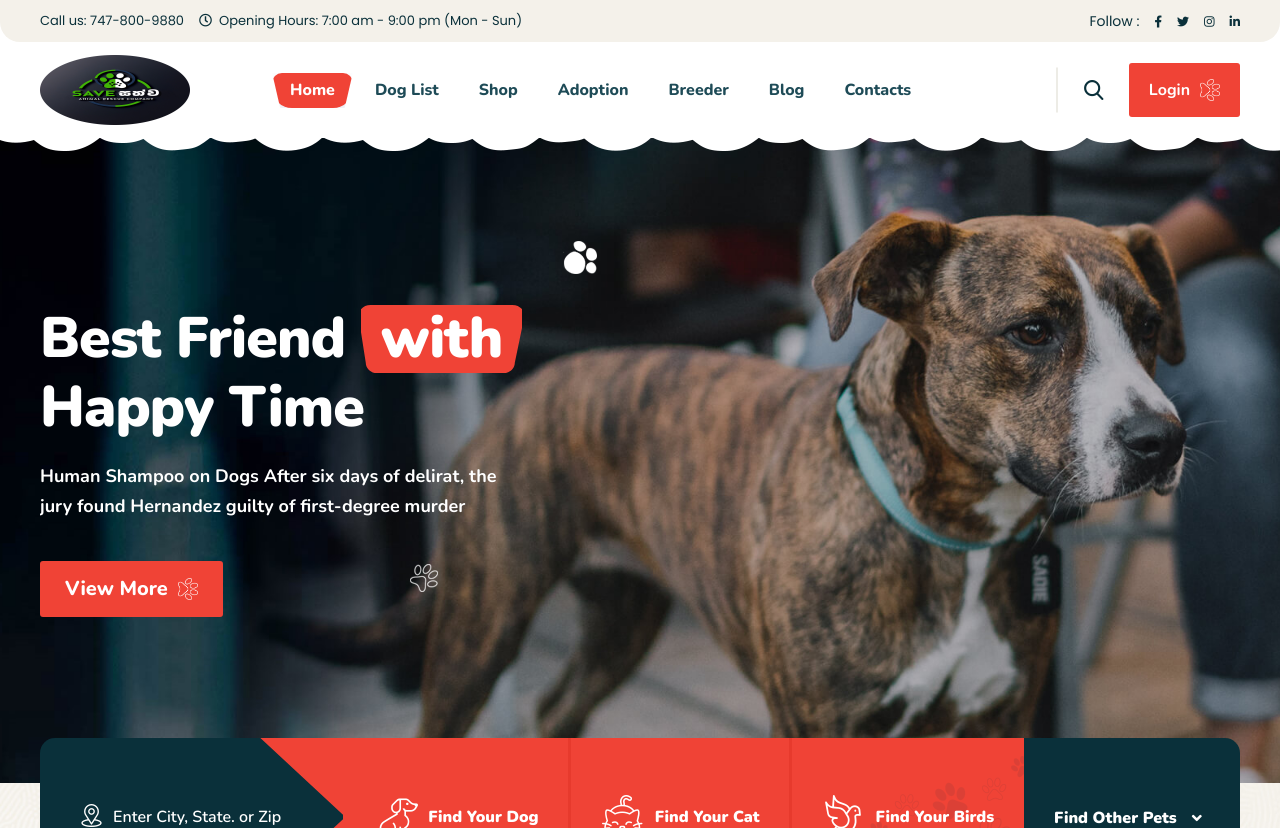
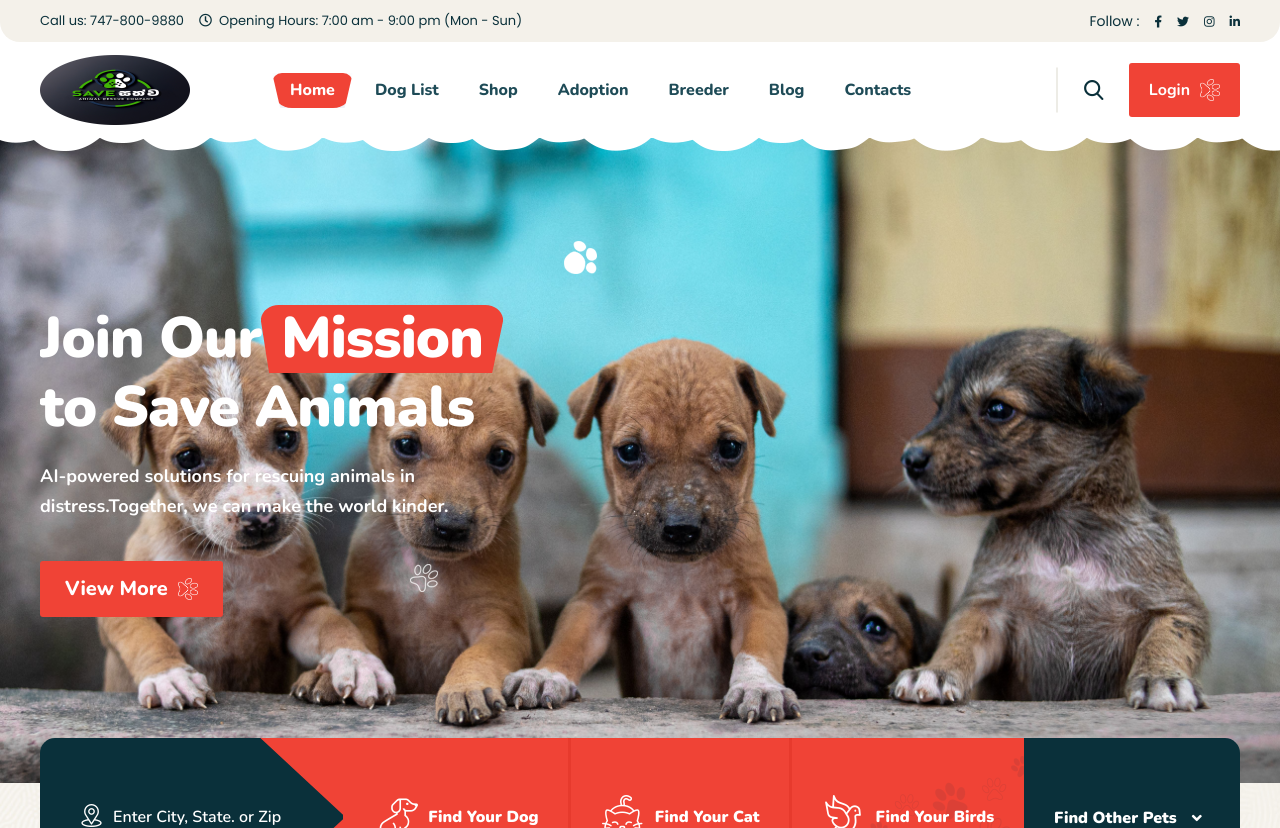
Before and after one commit to Eras1999/SaveSathwa, a PHP site: page / in a window 1280 px wide. Shown: the top 828 px of the page. Run offline with PHP 8.4, Linux system fonts and the light colour scheme; some web fonts are replaced.

Commit message:
sliders updates

```diff
--- a/index.php
+++ b/index.php
@@ -17,16 +17,16 @@
             <!-- slider-area -->
             <section class="slider-area">
                 <div class="slider-active">
-                    <div class="single-slider slider-bg d-flex align-items-center" data-background="img/slider/slider_bg01.jpg">
+                    <div class="single-slider slider-bg d-flex align-items-center" data-background="img/slider/s1.jpg">
                         <div class="container custom-container">
                             <div class="row">
                                 <div class="col-xl-5 col-lg-7 col-md-10">
                                     <div class="slider-content">
                                         <div class="slider-title">
-                                            <h2 class="title" data-animation="fadeInUpBig" data-delay=".2s" data-duration="1.2s">Best Friend <span>with</span> Happy Time</h2>
+                                            <h2 class="title" data-animation="fadeInUpBig" data-delay=".2s" data-duration="1.2s">Join Our<span>Mission</span>to Save Animals</h2>
                                         </div>
                                         <div class="slider-desc">
-                                            <p class="desc" data-animation="fadeInUpBig" data-delay=".4s" data-duration="1.2s">Human Shampoo on Dogs After six days of delirat, the jury found Hernandez guilty of first-degree murder</p>
+                                            <p class="desc" data-animation="fadeInUpBig" data-delay=".4s" data-duration="1.2s">AI-powered solutions for rescuing animals in distress.Together, we can make the world kinder.</p>
                                         </div>
                                         <a href="dog-list.html" class="btn" data-animation="fadeInUpBig" data-delay=".6s" data-duration="1.2s">View More <img src="img/icon/w_pawprint.png" alt=""></a>
                                     </div>
@@ -34,16 +34,16 @@
                             </div>
                         </div>
                     </div>
-                    <div class="single-slider slider-bg d-flex align-items-center" data-background="img/slider/slider_bg02.jpg">
+                    <div class="single-slider slider-bg d-flex align-items-center" data-background="img/slider/s2.jpg">
                         <div class="container custom-container">
                             <div class="row">
                                 <div class="col-xl-5 col-lg-7 col-md-10">
                                     <div class="slider-content">
                                         <div class="slider-title">
-                                            <h2 class="title" data-animation="fadeInUpBig" data-delay=".2s" data-duration="1.2s">Best Friend <span>with</span> Happy Time</h2>
+                                            <h2 class="title" data-animation="fadeInUpBig" data-delay=".2s" data-duration="1.2s">Support Strays <span>with</span>AI Innovation</h2>
                                         </div>
                                         <div class="slider-desc">
-                                            <p class="desc" data-animation="fadeInUpBig" data-delay=".4s" data-duration="1.2s">Human Shampoo on Dogs After six days of delirat, the jury found Hernandez guilty of first-degree murder</p>
+                                            <p class="desc" data-animation="fadeInUpBig" data-delay=".4s" data-duration="1.2s">Your compassion, our technology—saving lives together.Connect, assist, and create a safer future.</p>
                                         </div>
                                         <a href="dog-list.html" class="btn" data-animation="fadeInUpBig" data-delay=".6s" data-duration="1.2s">View More <img src="img/icon/w_pawprint.png" alt=""></a>
                                     </div>
@@ -851,6 +851,8 @@
         <script src="js/wow.min.js"></script>
         <script src="js/plugins.js"></script>
         <script src="js/main.js"></script>
+
+
     </body>
 
 <!-- Mirrored from themebeyond.com/pre/petco-prev/petco-live/index.html by HTTrack Website Copier/3.x [XR&CO'2014], Thu, 19 Dec 2024 01:35:01 GMT -->
```
